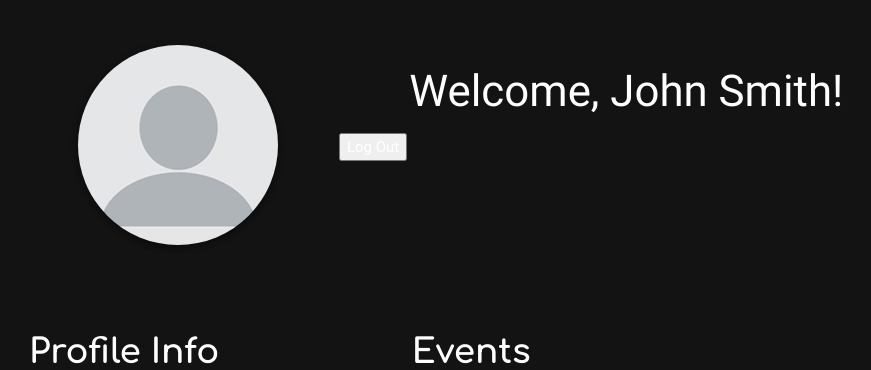
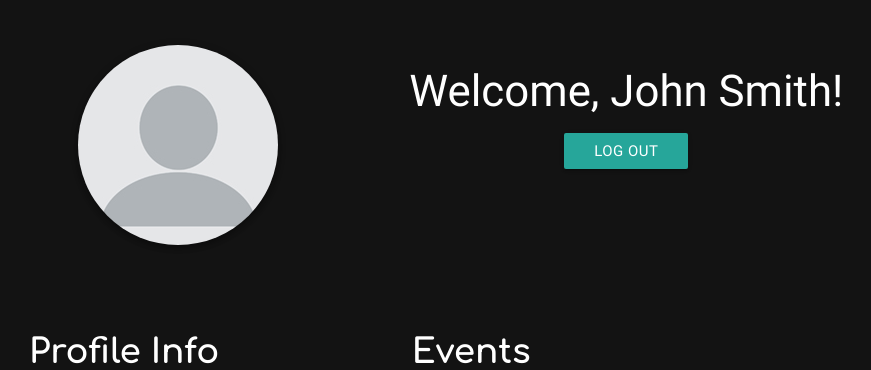
Before and after one commit to thaliasu/event-crunch, a PHP site: page /profile.php in a window 1280 px wide. Shown: the part 64-434 px from the top of the page, without its empty margins (163-1034 px from the left). Run offline with PHP 8.4, Linux system fonts and the light colour scheme; some libraries are stand-ins or nearby versions.

Commit message:
Summary
Changed style of log out button and broken login redirect link

```diff
--- a/include/log_in.inc.php
+++ b/include/log_in.inc.php
@@ -39,7 +39,7 @@
             $_SESSION['user'] = $row['username'];
             $_SESSION['email'] = $row['email'];
             //redirect to profile
-            header("Location: ../profile.html");
+            header("Location: ../profile.php");
             exit();
           }
         }
--- a/profile.php
+++ b/profile.php
@@ -31,9 +31,8 @@
 	</div>
 	<div class="col s8">
 		<h3 class="center">Welcome, John Smith!</h3>
-    <!--logout button; will style later-->
-    <form action="include/logout.inc.php" method="POST">
-      <button type="submit" name="submit">Log Out</button>
+    <form class="center" action="include/logout.inc.php" method="POST">
+      <button class="btn waves-effect waves-light" type="submit" name="submit">Log Out</button>
     </form>
 	</div>
    </div>
```
